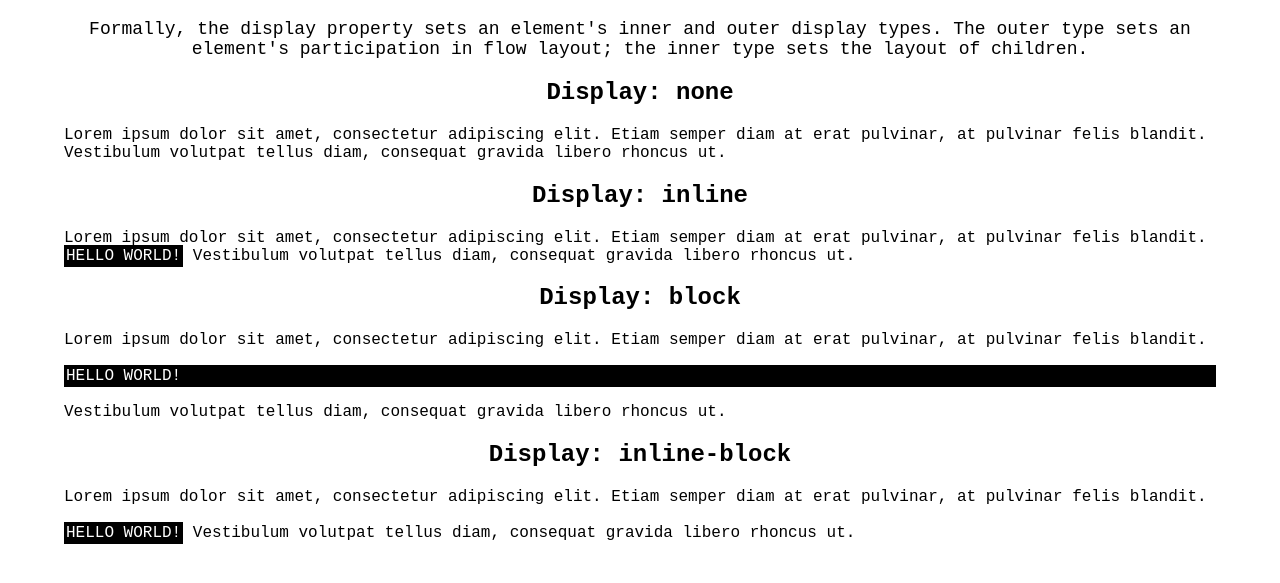
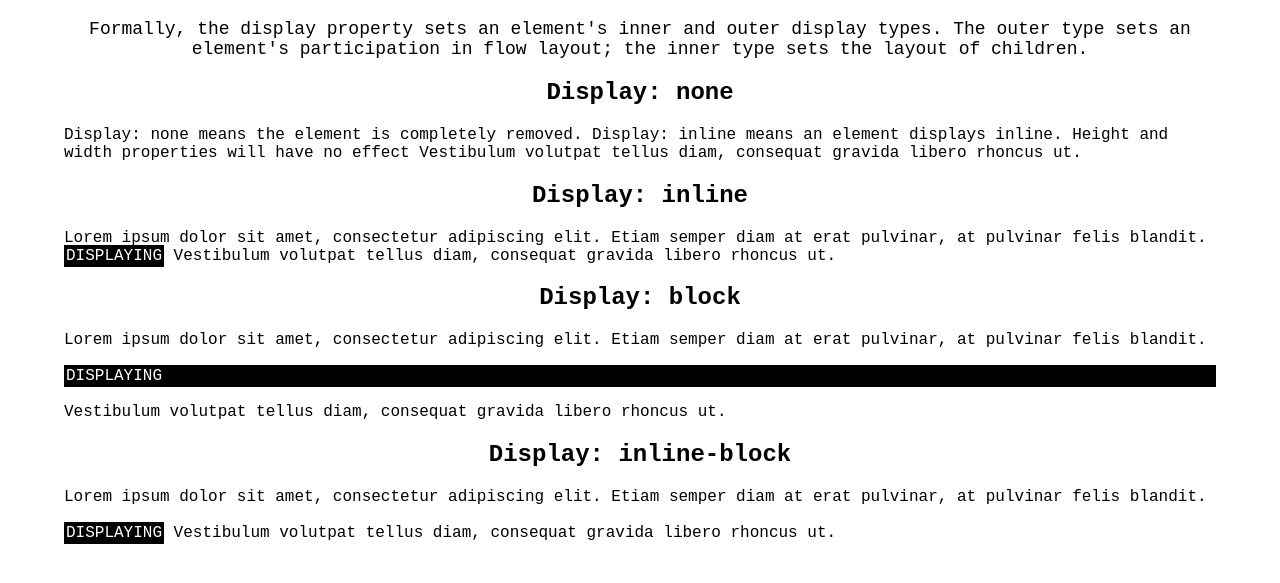
Before and after one commit to JDHofmann/css-display-property, a plain HTML site: page index.html in a window 1280 px wide. Shown: the part 61-644 px from the top of the page. Drawn offline with Linux system fonts and the light colour scheme.

Commit message:
descriptions

```diff
--- a/index.html
+++ b/index.html
@@ -11,22 +11,22 @@
     <p class="desc">Formally, the display property sets an element's inner and outer display types. The outer type sets an element's participation in flow layout; the inner type sets the layout of children.</p>
     <h2>Display: none</h2>
     <div>
-    Lorem ipsum dolor sit amet, consectetur adipiscing elit. Etiam semper diam at erat pulvinar, at pulvinar felis blandit. <p class="none ex">HELLO WORLD!</p> Vestibulum volutpat tellus diam, consequat gravida libero rhoncus ut.
+    Display: none means the element is completely removed. Display: inline means an element displays inline. Height and width properties will have no effect<p class="none ex">DISPLAYING</p> Vestibulum volutpat tellus diam, consequat gravida libero rhoncus ut.
     </div>
 
     <h2>Display: inline</h2>
     <div>
-    Lorem ipsum dolor sit amet, consectetur adipiscing elit. Etiam semper diam at erat pulvinar, at pulvinar felis blandit. <p class="ex inline">HELLO WORLD!</p> Vestibulum volutpat tellus diam, consequat gravida libero rhoncus ut.
+    Lorem ipsum dolor sit amet, consectetur adipiscing elit. Etiam semper diam at erat pulvinar, at pulvinar felis blandit. <p class="ex inline">DISPLAYING</p> Vestibulum volutpat tellus diam, consequat gravida libero rhoncus ut.
     </div>
 
     <h2>Display: block</h2>
     <div>
-    Lorem ipsum dolor sit amet, consectetur adipiscing elit. Etiam semper diam at erat pulvinar, at pulvinar felis blandit. <p class="ex block">HELLO WORLD!</p> Vestibulum volutpat tellus diam, consequat gravida libero rhoncus ut.
+    Lorem ipsum dolor sit amet, consectetur adipiscing elit. Etiam semper diam at erat pulvinar, at pulvinar felis blandit. <p class="ex block">DISPLAYING</p> Vestibulum volutpat tellus diam, consequat gravida libero rhoncus ut.
     </div>
 
     <h2>Display: inline-block</h2>
     <div>
-    Lorem ipsum dolor sit amet, consectetur adipiscing elit. Etiam semper diam at erat pulvinar, at pulvinar felis blandit. <p class="ex inline-block">HELLO WORLD!</p> Vestibulum volutpat tellus diam, consequat gravida libero rhoncus ut.
+    Lorem ipsum dolor sit amet, consectetur adipiscing elit. Etiam semper diam at erat pulvinar, at pulvinar felis blandit. <p class="ex inline-block">DISPLAYING</p> Vestibulum volutpat tellus diam, consequat gravida libero rhoncus ut.
     </div>
 </body>
 </html>
--- a/style.css
+++ b/style.css
@@ -25,12 +25,10 @@ h1, h2, .desc {
 
 .block {
     display: block;
-    /* border: 2px solid #0000ff; */
 }
 
 .inline {
     display: inline;
-    /* border: 2px solid #ff0000; */
 }
 
 .inline-block {
```
